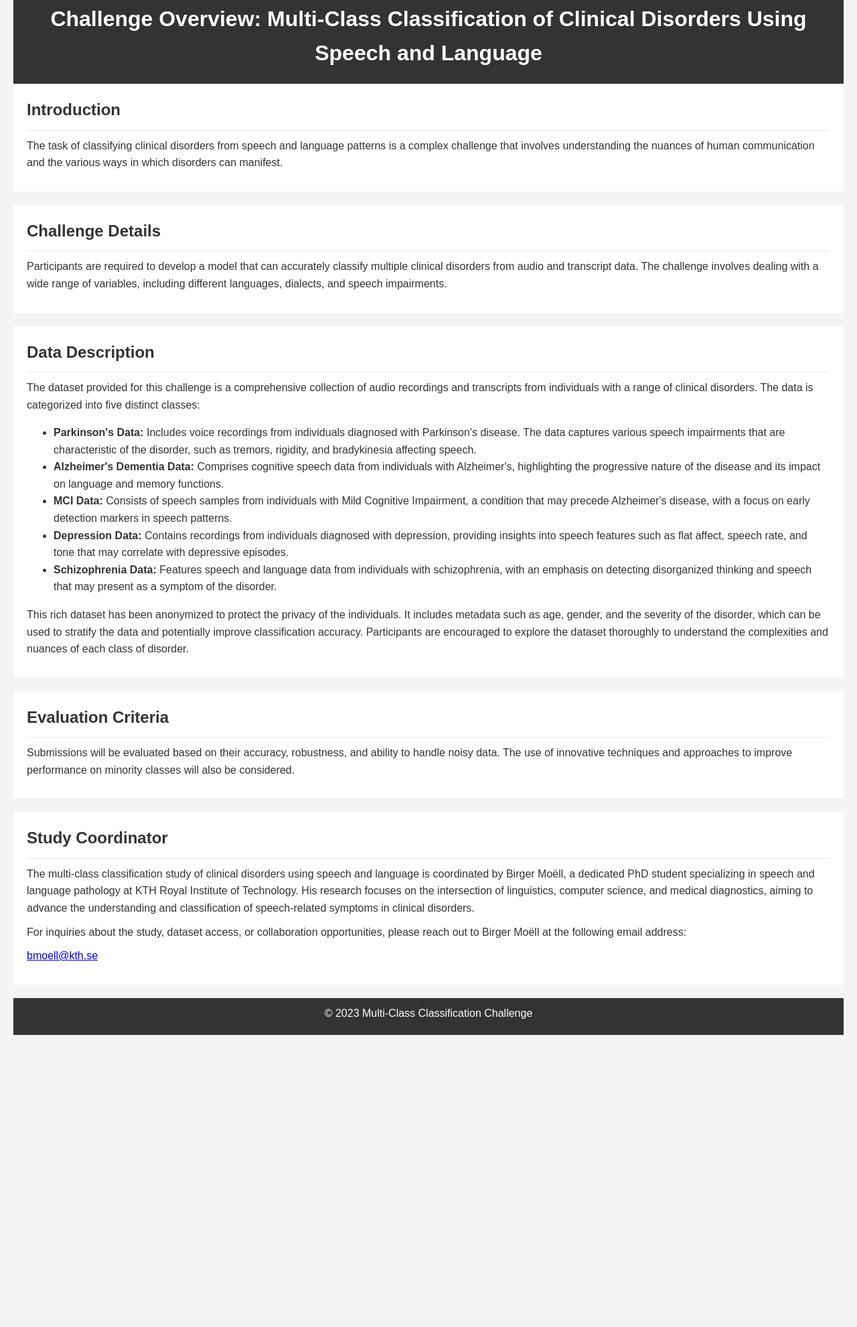
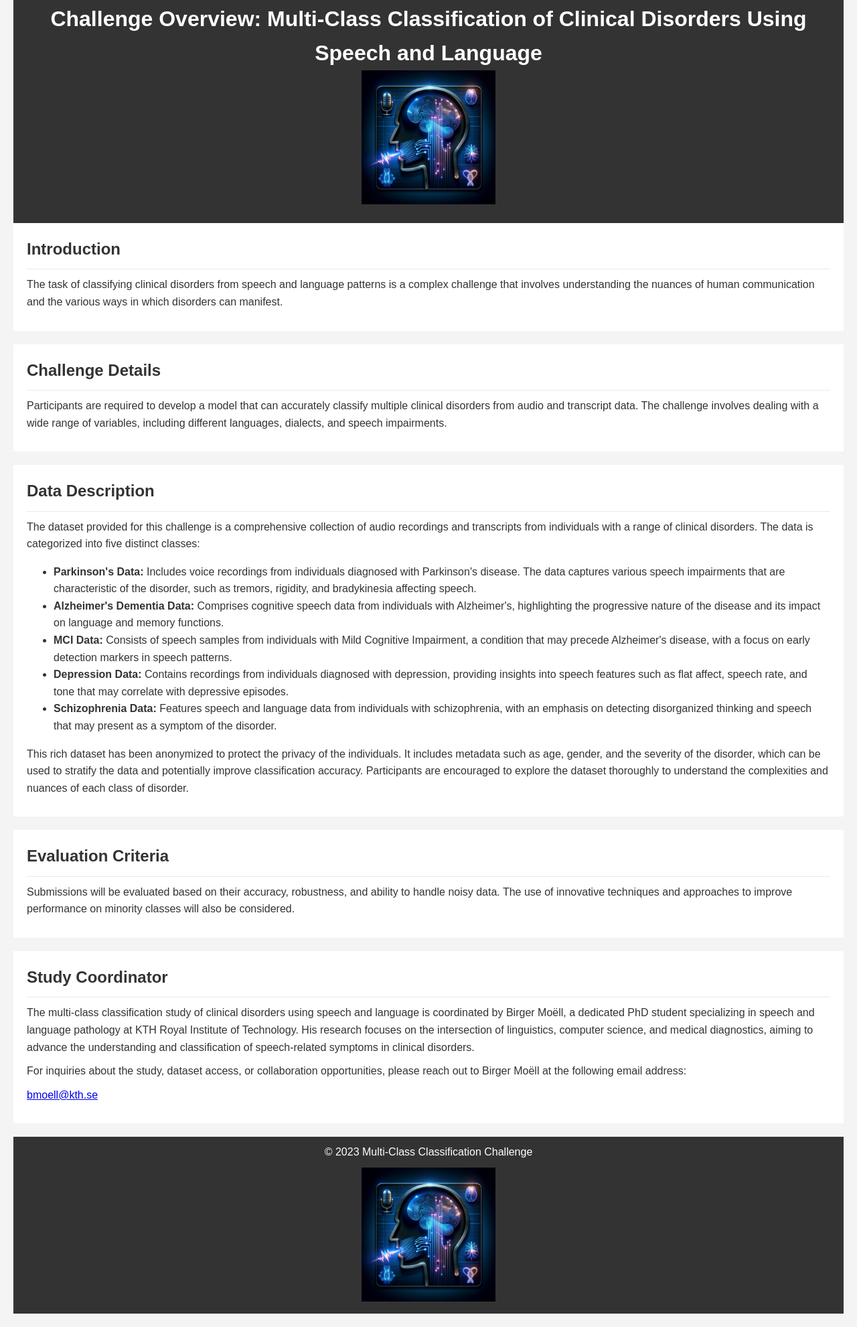
Before and after one commit to BirgerMoell/multi_challenge, a plain HTML site: page index.html in a window 1280 px wide. Shown: the part 37-2018 px from the top of the page at 67% size. Before the commit the page ends 1602 px from the top, so only its background shows below. Drawn offline with Linux system fonts and the light colour scheme.

Commit message:
Added an icon

```diff
--- a/index.html
+++ b/index.html
@@ -9,6 +9,7 @@
 <body>
     <header>
         <h1>Challenge Overview: Multi-Class Classification of Clinical Disorders Using Speech and Language</h1>
+        <img height="200px" src="icon.webp" alt="Multi-Class Classification Challenge">
     </header>
     <section class="introduction">
         <h2>Introduction</h2>
@@ -43,6 +44,7 @@
 
     <footer>
         <p>&copy; 2023 Multi-Class Classification Challenge</p>
+        <img height="200px" src="icon.webp" alt="Multi-Class Classification Challenge">
     </footer>
 </body>
 </html>
```
Also changed, not shown: icon.webp (added).
